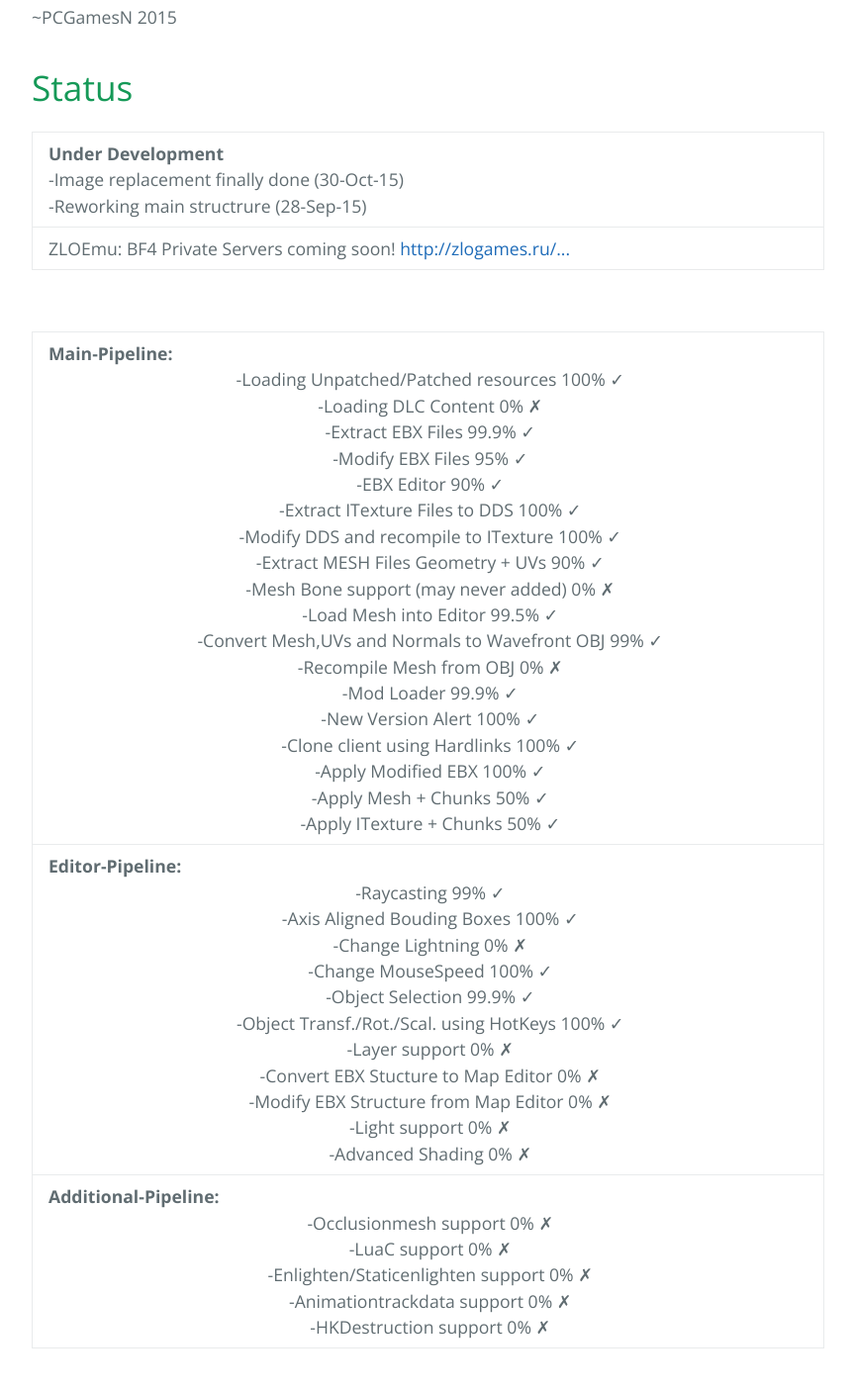
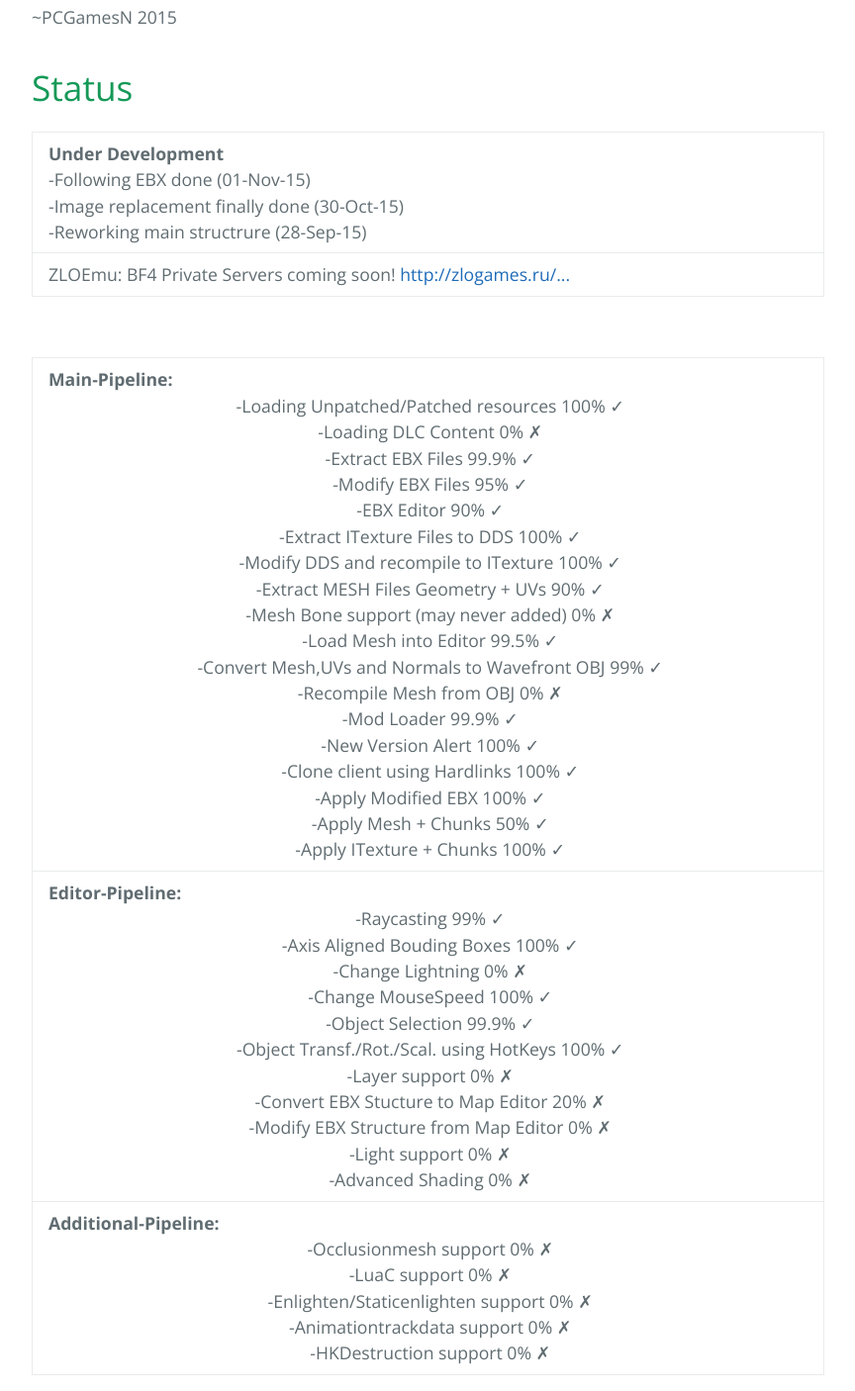
Before and after one commit to BNRG/FrostBite3Editor, a plain HTML site: page index.html in a window 1280 px wide. Shown: the part 760-2166 px from the top of the page at 99% size, without its empty margins (192-1056 px from the left). Drawn offline with nearby package versions, Linux system fonts and the light colour scheme.

Commit message:
EBX File

```diff
--- a/index.html
+++ b/index.html
@@ -47,6 +47,7 @@ CaptainSpleXx is free to play his modded maps."</p>
   <tbody>
     <tr>
       <td width="800px"><b>Under Development</b><br>
+                            -Following EBX done (01-Nov-15)<br>
                             -Image replacement finally done (30-Oct-15)<br>
                             -Reworking main structrure (28-Sep-15)</td>
     </tr>
@@ -81,7 +82,7 @@ CaptainSpleXx is free to play his modded maps."</p>
         -Clone client using Hardlinks 100% ✓<br>
         -Apply Modified EBX 100% ✓<br>
         -Apply Mesh + Chunks 50% ✓<br>
-        -Apply ITexture + Chunks 50% ✓
+        -Apply ITexture + Chunks 100% ✓
         </div>
       </td>
     </tr>
@@ -95,7 +96,7 @@ CaptainSpleXx is free to play his modded maps."</p>
         -Object Selection 99.9% ✓<br>
         -Object Transf./Rot./Scal. using HotKeys 100% ✓<br>
         -Layer support 0% ✗<br>
-        -Convert EBX Stucture to Map Editor 0% ✗<br>
+        -Convert EBX Stucture to Map Editor 20% ✗<br>
         -Modify EBX Structure from Map Editor 0% ✗<br>
         -Light support 0% ✗<br>
         -Advanced Shading 0% ✗
```
